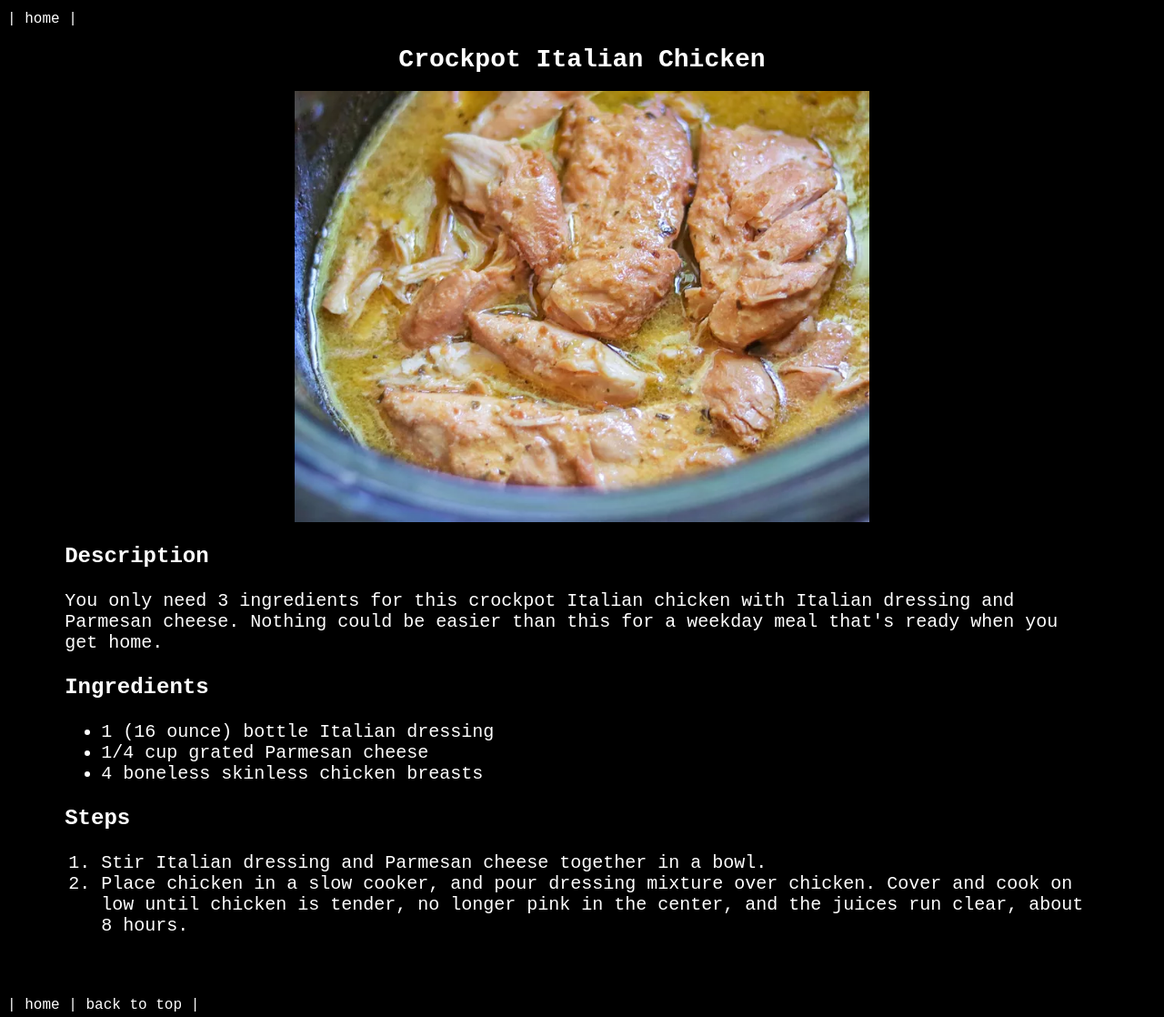
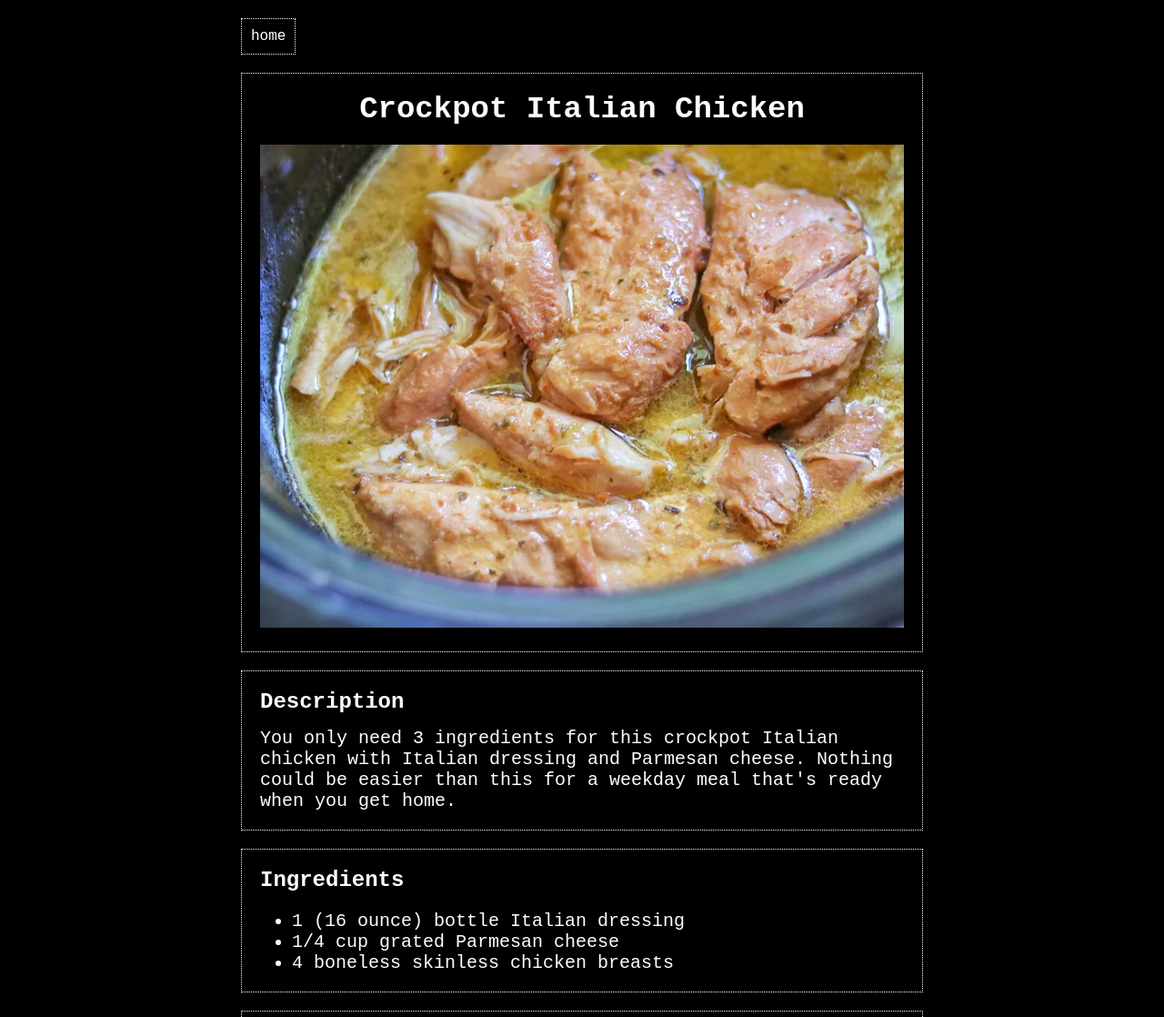
Before and after one commit to K4LL1571/odin-recipes, a plain HTML site: page recipes/crockpot-chicken.html in a window 1280 px wide. Shown: the top 1118 px of the page at 91% size. Drawn offline with Linux system fonts and the light colour scheme.

Commit message:
Update html and css for new styling

```diff
--- a/recipes/crockpot-chicken.html
+++ b/recipes/crockpot-chicken.html
@@ -7,20 +7,31 @@
     <title>Odin Recipes | Italian Chicken</title>
 </head>
 <body>
-    <a href="../index.html" class="nav">| home |</a>
+    <header>
+        <a href="../index.html" class="nav">home</a>
+    </header>
+    <div class="heading-section">
         <h1>Crockpot Italian Chicken</h1>
+        <div class="img-container">
             <img src="../img/crockpot-chicken.jpg" alt="Italian Crockpot Chicken">
-    <div>
+        </div>
+    </div>
+    <div class="recipe-body">
+        <div class="recipe-section description">
             <h3>Description</h3>
             You only need 3 ingredients for this crockpot Italian chicken with Italian dressing
             and Parmesan cheese. Nothing could be easier than this for a weekday meal that's
             ready when you get home.
+        </div>
+        <div class="recipe-section ingredients">
             <h3>Ingredients</h3>
             <ul>
                 <li>1 (16 ounce) bottle Italian dressing</li>
                 <li>1/4 cup grated Parmesan cheese</li>
                 <li>4 boneless skinless chicken breasts</li>
             </ul>
+        </div>
+        <div class="recipe-section steps">
             <h3>Steps</h3>
             <ol class="custom-counter">
                 <li>Stir Italian dressing and Parmesan cheese together in a bowl.</li>
@@ -31,8 +42,11 @@
                 </li>
             </ol>
         </div>
-    <a href="../index.html" class="nav">| home </a>
-    <a href="crockpot-chicken.html" class="nav">| back to top |</a>
+    </div>
+    <footer>
+        <a href="../index.html" class="nav">home</a>
+        <a href="crockpot-chicken.html" class="nav">back to top</a>
+    </footer>
 </body>
 
 </html>
--- a/styles.css
+++ b/styles.css
@@ -1,3 +1,16 @@
+html{
+    box-sizing: border-box;
+}
+
+*, *::before, *::after {
+    box-sizing: inherit;
+}
+
+a:link { text-decoration: none; }
+a:visited { text-decoration: none; }
+a:hover { text-decoration: none; }
+a:active { text-decoration: none; }
+
 * {
     background-color: #000;
     color: #ffffff;
@@ -6,45 +19,75 @@
 
 }
 
-a:link {
-    text-decoration: none;
+body {
+    margin-left: auto;
+    margin-right: auto;
+    width: 750px;
 }
 
-a:visited {
-    text-decoration: none;
-}
 
-a:hover {
-    text-decoration: none;
-}
-
-a:active {
-    text-decoration: none;
-}
 
 h1 {
     text-align: center;
-    font-size: 28px;
+    font-size: 34px;
+    margin-top: 20px;
+    margin-bottom: 0;
 }
 
-div {
-    margin-left: 5%;
-    margin-right: 5%;
-    margin-bottom: 5%;
+.heading-section {
+    border: 1px dotted white;
+    width: 100%;
 }
-
 
 h3 {
     font-size: 24px;
+    margin-top: 0;
+    margin-bottom: 15px;
+}
+
+ul, ol{
+    overflow: auto;
+    margin-bottom: 0;
+    padding-inline-start: 35px;
+}
+
+ol li {
+    margin-bottom: 10px;
+}
+
+.img-container {
+    display: block;
+    width: 748px;
+    padding: 20px;
+    margin-left: auto;
+    margin-right: auto;
 }
 
 img {
-    display: block;
-    margin-left: auto;
-    margin-right: auto;
-    width: 50%;
+    max-width: 100%;
+    max-height: 100%;
+}
+
+header {
+    margin-top: 20px;
+    margin-bottom: 20px;
 }
 
 .nav {
     font-size: 16px;
+    padding: 10px;
+    border: 1px dotted white;
+    display: inline-block;
 }
+
+footer {
+    margin-top: 20px;
+    margin-bottom: 20px;
+}
+
+.recipe-section {
+    margin-top: 20px;
+    margin-bottom: 20px;
+    padding: 20px;
+    border: 1px dotted white;
+}
```
Lines whose indentation alone changed are shown as unchanged.
